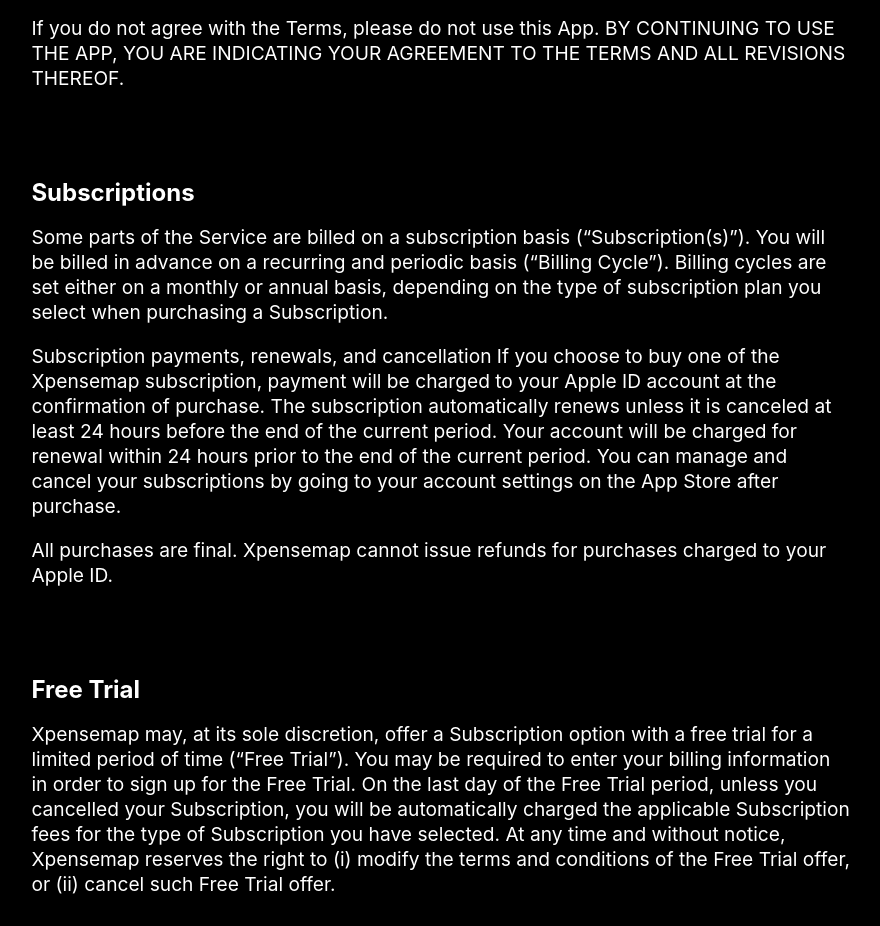
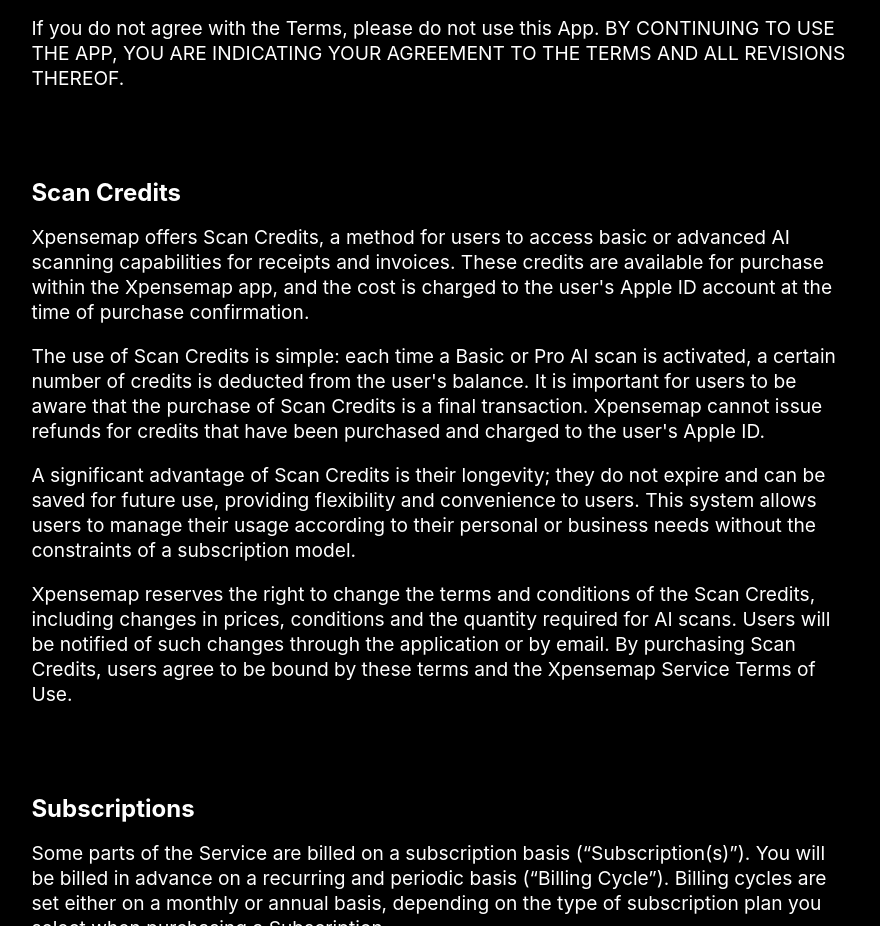
Before and after one commit to Kin-yee/receiptmap-website, a plain HTML site: page tos.html in a window 1280 px wide. Shown: the part 1077-2003 px from the top of the page, without its empty margins (199-1079 px from the left). Drawn offline with Linux system fonts and the light colour scheme.

Commit message:
updated tos

```diff
--- a/tos.html
+++ b/tos.html
@@ -48,7 +48,7 @@
                 <div class="flex-grid">
                     <div class="col-text">
                         <p class="privacyContent">
-                            Last updated: 12 October, 2023
+                            Last updated: 31 December, 2023
                         </p>
                         <p class="privacyContent">
                             These Terms and Conditions (“Terms”, “Terms and Conditions”) govern your relationship with
@@ -86,6 +86,38 @@
                         <p class="privacyContent">
                             If you do not agree with the Terms, please do not use this App. BY CONTINUING TO USE THE
                             APP, YOU ARE INDICATING YOUR AGREEMENT TO THE TERMS AND ALL REVISIONS THEREOF.
+                        </p>
+                    </div>
+                </div>
+            </section>
+
+            <section class="section">
+                <div class="flex-grid">
+                    <div class="col-text">
+                        <h1 class="sectionHeading">Scan Credits</h1>
+                        <p class="privacyContent">
+                            Xpensemap offers Scan Credits, a method for users to access basic or advanced AI scanning
+                            capabilities for receipts and invoices. These credits are available for purchase within the
+                            Xpensemap app, and the cost is charged to the user's Apple ID account at the time of
+                            purchase confirmation.
+                        </p>
+                        <p class="privacyContent">
+                            The use of Scan Credits is simple: each time a Basic or Pro AI scan is activated, a certain
+                            number of credits is deducted from the user's balance. It is important for users to be aware
+                            that the purchase of Scan Credits is a final transaction. Xpensemap cannot issue refunds for
+                            credits that have been purchased and charged to the user's Apple ID.
+                        </p>
+                        <p class="privacyContent">
+                            A significant advantage of Scan Credits is their longevity; they do not expire and can be
+                            saved for future use, providing flexibility and convenience to users. This system allows
+                            users to manage their usage according to their personal or business needs without the
+                            constraints of a subscription model.
+                        </p>
+                        <p class="privacyContent">
+                            Xpensemap reserves the right to change the terms and conditions of the Scan Credits,
+                            including changes in prices, conditions and the quantity required for AI scans. Users will
+                            be notified of such changes through the application or by email. By purchasing Scan Credits,
+                            users agree to be bound by these terms and the Xpensemap Service Terms of Use.
                         </p>
                     </div>
                 </div>
```
